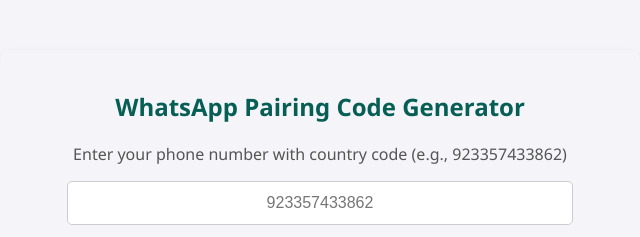
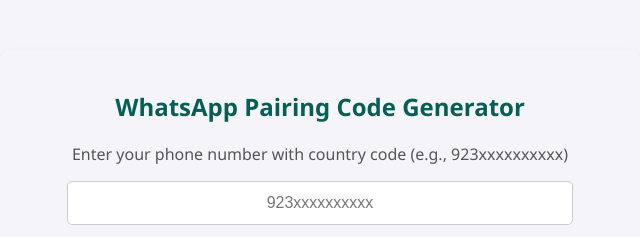
Before and after one commit to zaidbscs/WHATSAPP-BOT-SESSION-ID, a website: page public/index.html in a window 1280 px wide. Shown: the top 237 px of the page, 320-960 px from the left. Drawn offline with Linux system fonts and the light colour scheme.

Commit message:
Update index.js

```diff
--- a/public/index.html
+++ b/public/index.html
@@ -20,9 +20,9 @@
 </head>
 <body>
     <h2>WhatsApp Pairing Code Generator</h2>
-    <p>Enter your phone number with country code (e.g., 923357433862)</p>
+    <p>Enter your phone number with country code (e.g., 923xxxxxxxxxx)</p>
 
-    <input type="text" id="phone" placeholder="923357433862">
+    <input type="text" id="phone" placeholder="923xxxxxxxxxx">
     <br>
     <button id="submitBtn" onclick="getCode()">Get Pairing Code</button>
 
```
